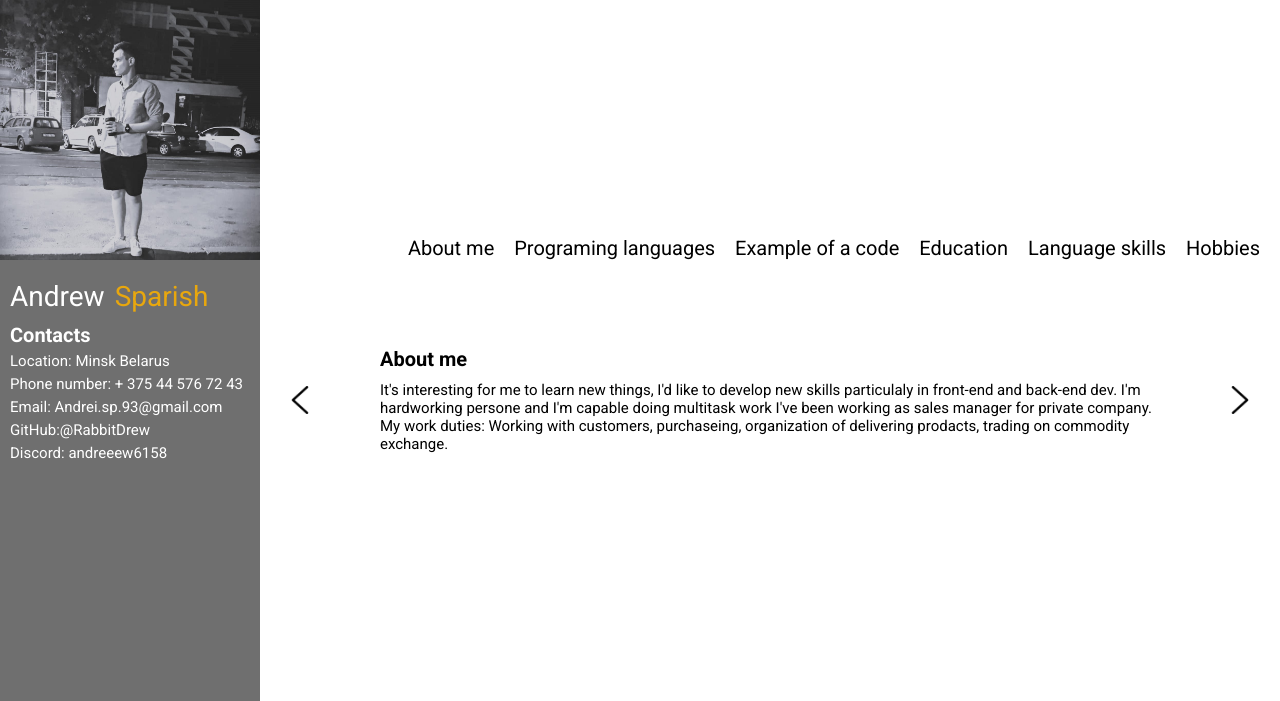
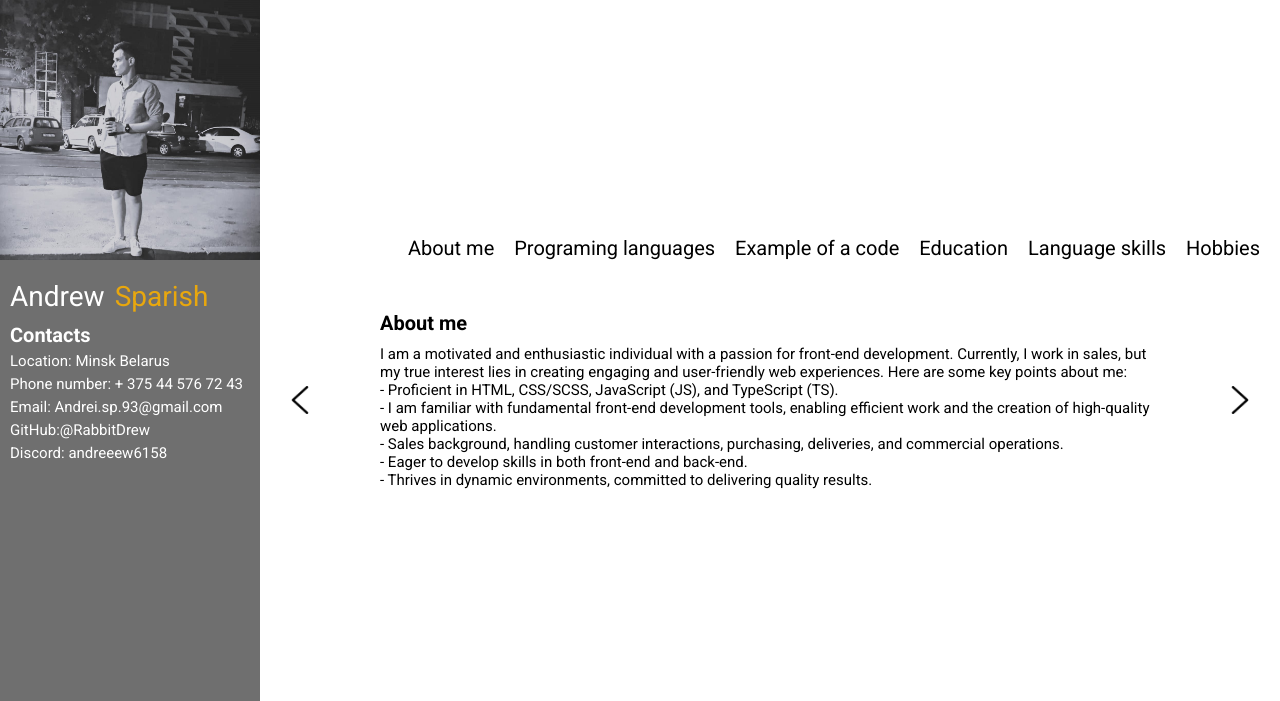
Before and after one commit to RabbitDrew/CV2, a plain HTML site: page index.html in a window 1280 px wide. Shown: the top 701 px of the page. Drawn offline with Linux system fonts and the light colour scheme; a web font is replaced by a local one.

Commit message:
feat: add som information about me

```diff
--- a/CSS/style.css
+++ b/CSS/style.css
@@ -133,7 +133,7 @@ transition: all .2s ease;
 }
 .line:first-child {
 margin-top: 0;
-}
+}s
 .line:nth-child(2) {
     background-color: #e8a70e;
 }
@@ -143,12 +143,7 @@ margin-top: 0;
 
 /*/menu_modal_win*/
 
-
-
-
 /*/header*/
-
-
 
 /*main*/
 /*--------main_container------*/
@@ -306,7 +301,7 @@ transition: opacity .2s ease;
         width: 100%;
         height: 100%;
         overflow-x: hidden;
-        overflow-y: hidden;
+        overflow-y: scroll;
     }
         .slider {
             width: 600%;
@@ -332,10 +327,12 @@ transition: opacity .2s ease;
             }
 /*about me*/
     .about_me {
+    height: fit-content;
     display: flex;
     flex-direction: column;
-    justify-content: center;
+    justify-content: end;
     align-items: start;
+    overflow-y: scroll;
     }
         .about {
         font-size: 20px;
--- a/index.html
+++ b/index.html
@@ -101,12 +101,12 @@
                 <article class="content about_me">
                     <h2 class="about">About me</h2>
                     <p class="about_me_inner">
-                        It's interesting for me to learn new things,
-                        I'd like to develop new skills
-                        particulaly in front-end and back-end dev.
-                        I'm hardworking persone and I'm capable doing multitask work
-                        I've been working as sales manager for private company.
-                        My work duties: Working with customers, purchaseing, organization of delivering prodacts, trading on commodity exchange.
+                        I am a motivated and enthusiastic individual with a passion for front-end development. Currently, I work in sales, but my true interest lies in creating engaging and user-friendly web experiences. Here are some key points about me:
+                        <br>- Proficient in HTML, CSS/SCSS, JavaScript (JS), and TypeScript (TS).
+                        <br>- I am familiar with fundamental front-end development tools, enabling efficient work and the creation of high-quality web applications.
+                        <br>- Sales background, handling customer interactions, purchasing, deliveries, and commercial operations.
+                        <br>- Eager to develop skills in both front-end and back-end.
+                        <br>- Thrives in dynamic environments, committed to delivering quality results.
                     </p>
                 </article>
 
@@ -121,6 +121,9 @@
                         </li>
                         <li class="prog_lang_item">
                             <img src="./img/js.png" alt="JS" class="prog_lang">
+                        </li>
+                        <li class="prog_lang_item">
+                            <img src="./img/ts.png" alt="TS" class="prog_lang">
                         </li>
                     </ul>
                 </article>
```
Also changed, not shown: img/ts.png (added).
